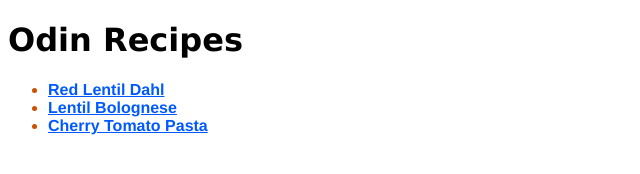
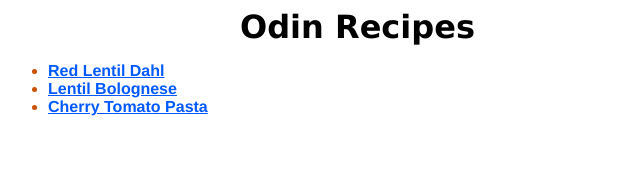
Before and after one commit to owen-addison/odin-recipes, a plain HTML site: page index.html in a window 1280 px wide. Shown: the whole page, without its empty margins (0-640 px from the left). Drawn offline with Linux system fonts and the light colour scheme.

Commit message:
[Adds display and margin styling in styles.css]

```diff
--- a/index.html
+++ b/index.html
@@ -7,6 +7,7 @@
     </head>
 
     <body>
+        <div class="content">
             <h1 class="heading h1">Odin Recipes</h1>
 
             <ul>
@@ -14,5 +15,9 @@
                 <li class="text"><a href="recipes/lentil-bolognese.html">Lentil Bolognese</a></li>
                 <li class="text"><a href="recipes/cherry-tomato-pasta.html">Cherry Tomato Pasta</a></li>
             </ul>
+        </div>
+
+
+
     </body>
 </html>
--- a/styles.css
+++ b/styles.css
@@ -1,3 +1,13 @@
+/* * {
+    display: block;
+    width: auto;
+} */
+
+.content {
+    display: block;
+    margin: 0 auto;
+}
+
 .text,p {
     font-family: Helvetica, Verdana, sans-serif;
     font-size: 16px;
@@ -6,6 +16,9 @@
 .heading {
     font-family: Verdana, Helvetica, sans-serif;
     font-size: 32px;
+    display: block;
+    width: 800px;
+    margin: 0 auto;
 }
 
 .h1 {
```
Lines whose indentation alone changed are shown as unchanged.
